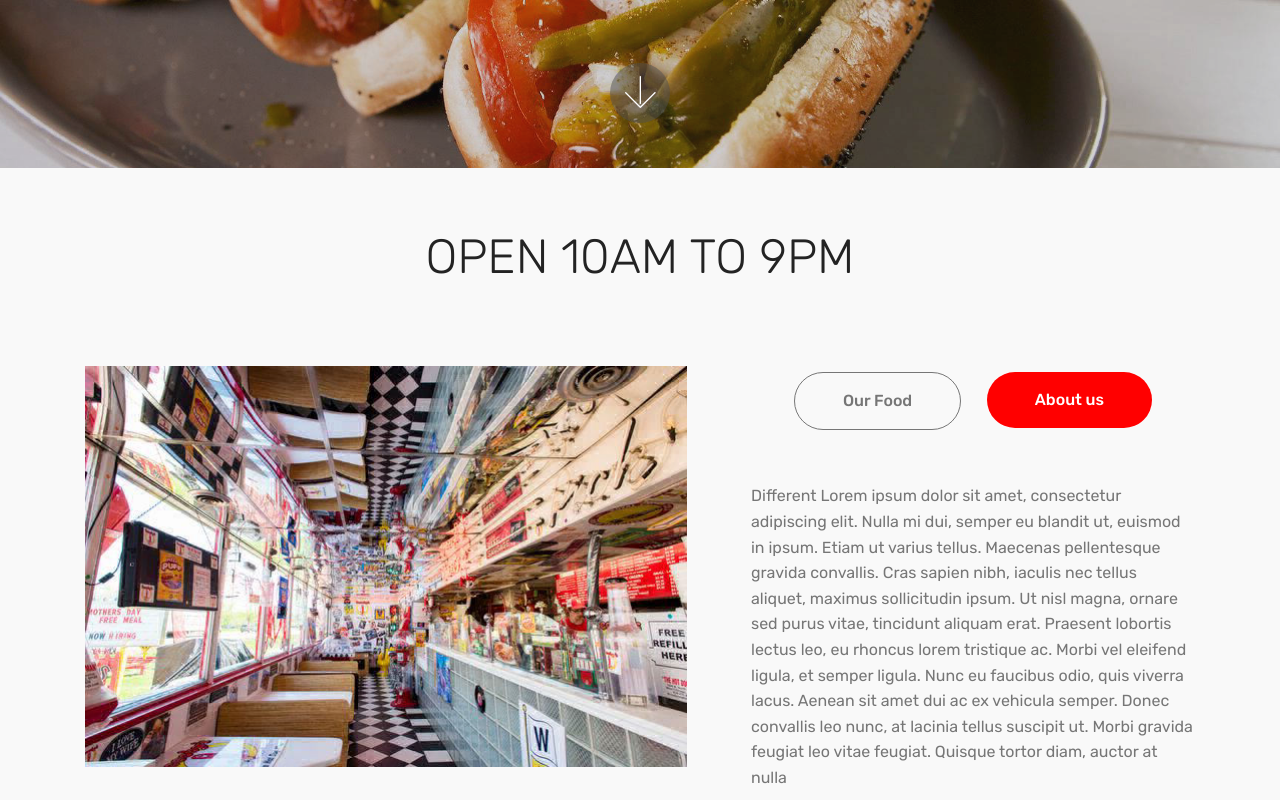
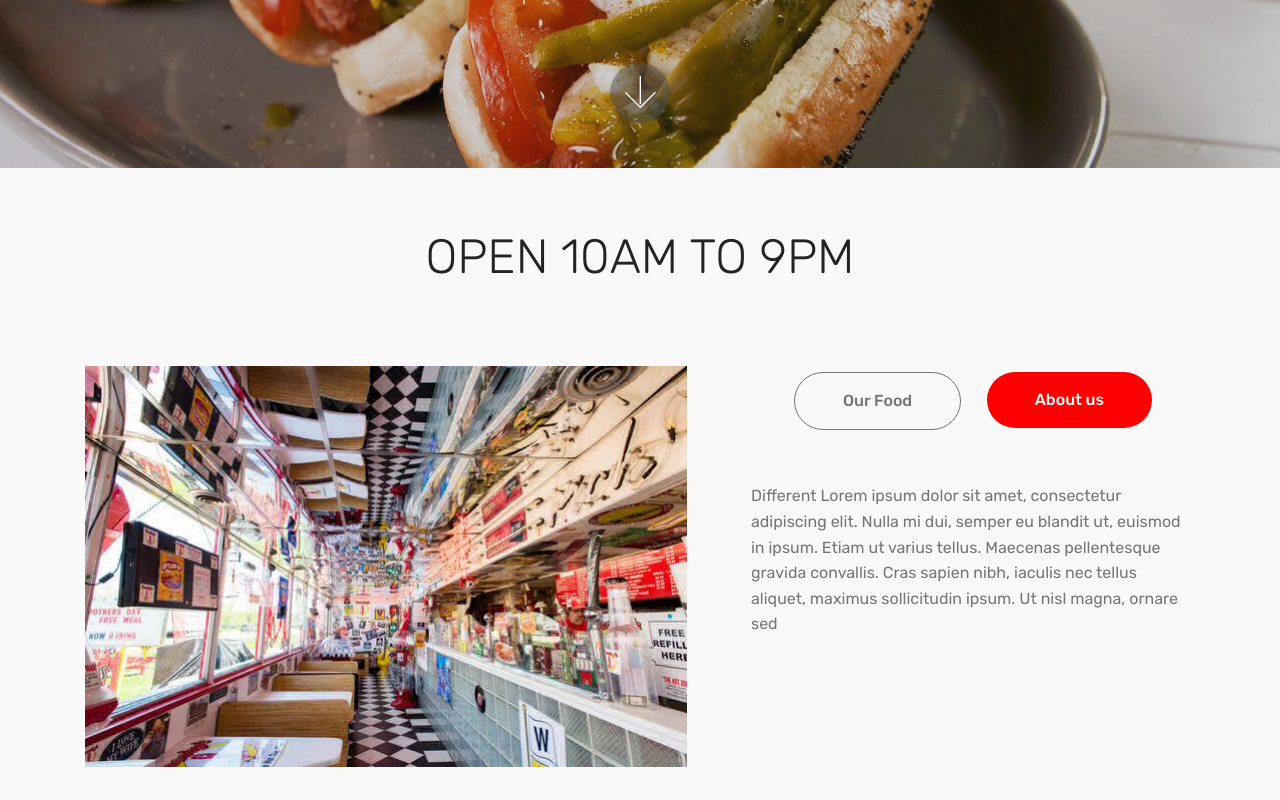
Before and after one commit to GGprogram/Scoobys, a plain HTML site: page index.html in a window 1280 px wide. Both pictures are taken after a click on the tab "About us". Shown: the part 632-1432 px from the top of the page. Drawn offline with Linux system fonts and the light colour scheme; files whose address does not match are found by name.

Commit message:
Add files via upload

```diff
--- a/index.html
+++ b/index.html
@@ -47,7 +47,7 @@
     </div>
 </section>
 
-<section class="engine"><a href="https://mobirise.info/t">amp templates</a></section><section class="tabs4 cid-rR44cfjwQI" id="tabs4-8">
+<section class="engine"><a href="https://mobirise.info/q">responsive website templates</a></section><section class="tabs4 cid-rR44cfjwQI" id="tabs4-8">
 
 
 
@@ -85,7 +85,7 @@
                     <div id="tab2" class="tab-pane" role="tabpanel">
                         <div class="row">
                             <div class="col-md-12">
-                                <p class="mbr-text py-5 mbr-fonts-style display-7">Different Lorem ipsum dolor sit amet, consectetur adipiscing elit. Nulla mi dui, semper eu blandit ut, euismod in ipsum. Etiam ut varius tellus. Maecenas pellentesque gravida convallis. Cras sapien nibh, iaculis nec tellus aliquet, maximus sollicitudin ipsum. Ut nisl magna, ornare sed purus vitae, tincidunt aliquam erat. Praesent lobortis lectus leo, eu rhoncus lorem tristique ac. Morbi vel eleifend ligula, et semper ligula. Nunc eu faucibus odio, quis viverra lacus. Aenean sit amet dui ac ex vehicula semper. Donec convallis leo nunc, at lacinia tellus suscipit ut. Morbi gravida feugiat leo vitae feugiat. Quisque tortor diam, auctor at nulla<br>
+                                <p class="mbr-text py-5 mbr-fonts-style display-7">Different Lorem ipsum dolor sit amet, consectetur adipiscing elit. Nulla mi dui, semper eu blandit ut, euismod in ipsum. Etiam ut varius tellus. Maecenas pellentesque gravida convallis. Cras sapien nibh, iaculis nec tellus aliquet, maximus sollicitudin ipsum. Ut nisl magna, ornare sed&nbsp;<br>
 <br><br>
 <br><br></p>
                             </div>
@@ -213,7 +213,7 @@
     <div class="container">
         <div class="media-container-row">
             <div class="col-md-8">
-                <div class="google-map"><iframe frameborder="0" style="border:0" src="https://www.google.com/maps/embed/v1/place?key=AIzaSyCy9r70T3NYf3PhvVflTo0_zdif2_IoIYs&amp;q=place_id:Ei4xMDIwIEUgTm9ydGggQXZlLiwgV2VzdCBDaGljYWdvLCBJTCA2MDE4NSwgVVNBIhsSGQoUChIJ15p9XRkAD4gR9KJaBQfTQqYQ_Ac" allowfullscreen=""></iframe></div>
+                <div class="google-map"><iframe frameborder="0" style="border:0" src="https://www.google.com/maps/embed/v1/place?key=AIzaSyAEIpgj38KyLFELm2bK9Y7krBkz1K-cMq8&amp;q=place_id:Ei4xMDIwIEUgTm9ydGggQXZlLiwgV2VzdCBDaGljYWdvLCBJTCA2MDE4NSwgVVNBIhsSGQoUChIJ15p9XRkAD4gR9KJaBQfTQqYQ_Ac" allowfullscreen=""></iframe></div>
         </div>
     </div>
 </div></section>
```
Also changed, not shown: 1 other file.
